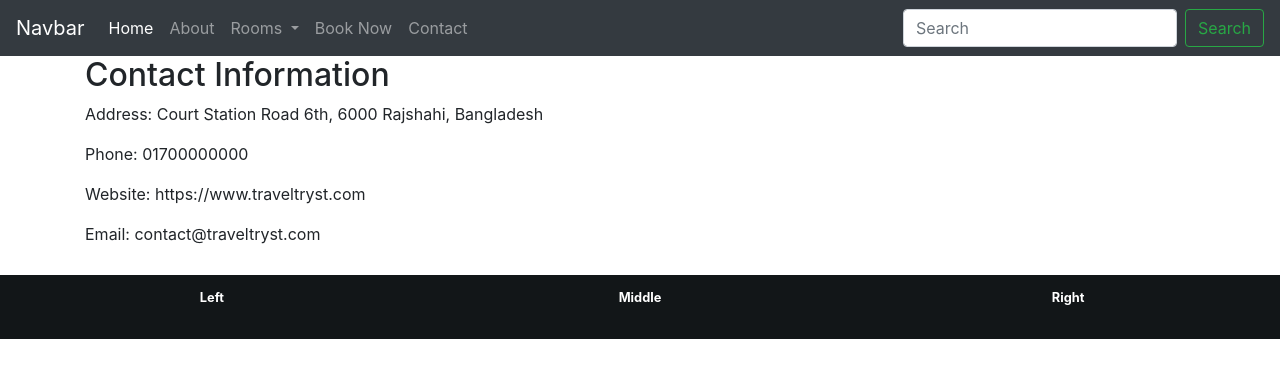
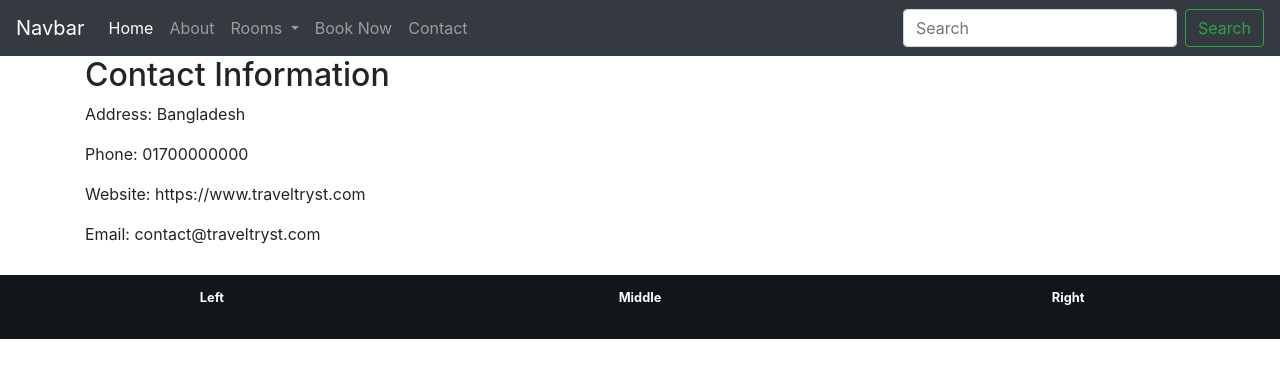
Before and after one commit to samiulru/bookings, a plain HTML site: page docs/contact.html in a window 1280 px wide. Drawn offline with nearby package versions, Linux system fonts and the light colour scheme.

Commit message:
contact updated

```diff
--- a/docs/contact.html
+++ b/docs/contact.html
@@ -53,7 +53,7 @@
         <div class="row">
           <div class="col">
             <h2>Contact Information</h2>
-            <p>Address: Court Station Road 6th, 6000 Rajshahi, Bangladesh</p>
+            <p>Address: Bangladesh</p>
             <p>Phone: 01700000000</p>
             <p>Website: https://www.traveltryst.com</p>
             <p>Email: contact@traveltryst.com</p>
```
